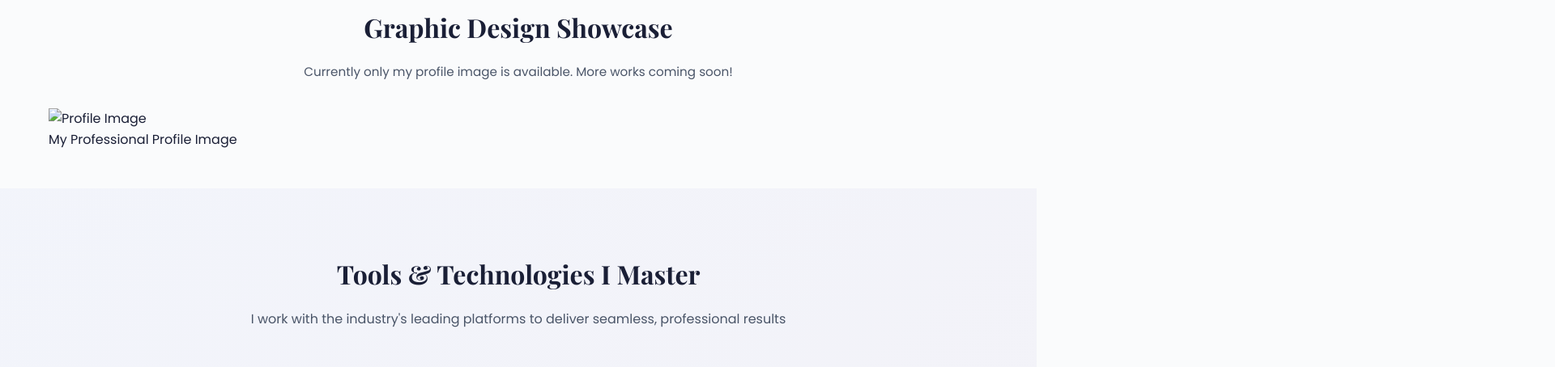
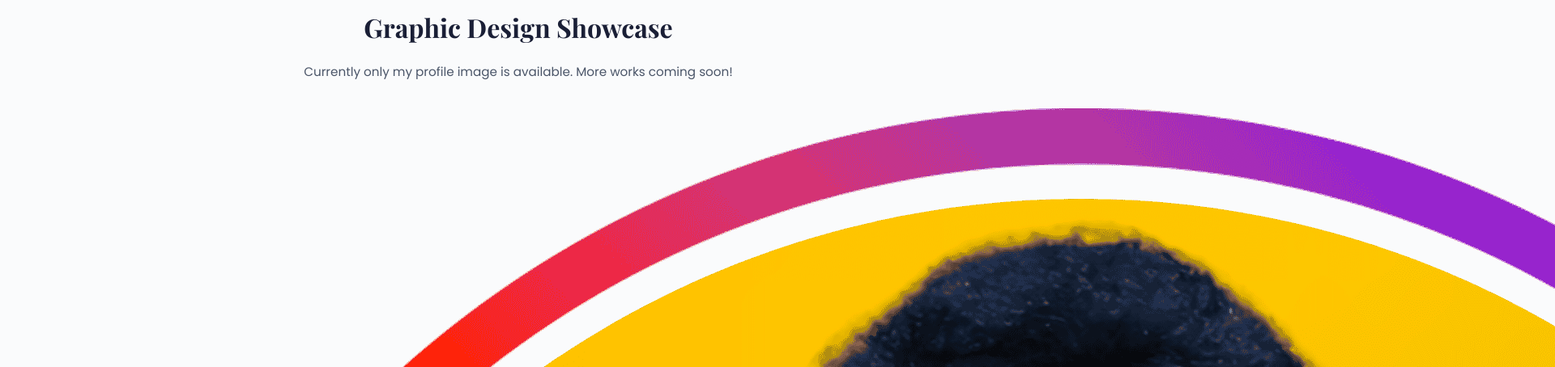
Before and after one commit to kniel1120/va-portfolio-website, a website: page index.html in a window 1280 px wide. Shown: the part 7120-7574 px from the top of the page at 81% size, 1920 px wide, since content can reach past the window. Drawn offline with nearby package versions, Linux system fonts and the light colour scheme; animation ran at ten frames a second.

Commit message:
Fix profile image extension to .png

```diff
--- a/index.html
+++ b/index.html
@@ -319,7 +319,7 @@
                 <p style="text-align:center; color:#4a5568; margin-bottom:2rem; font-size:0.95rem;">Currently only my profile image is available. More works coming soon!</p>
                 <div class="graphic-grid">
                     <div class="graphic-card">
-                        <img src="images/profile.jpg" alt="Profile Image">
+                        <img src="images/profile.png" alt="Profile Image">
                         <div class="graphic-caption">My Professional Profile Image</div>
                     </div>
                 </div>
```
